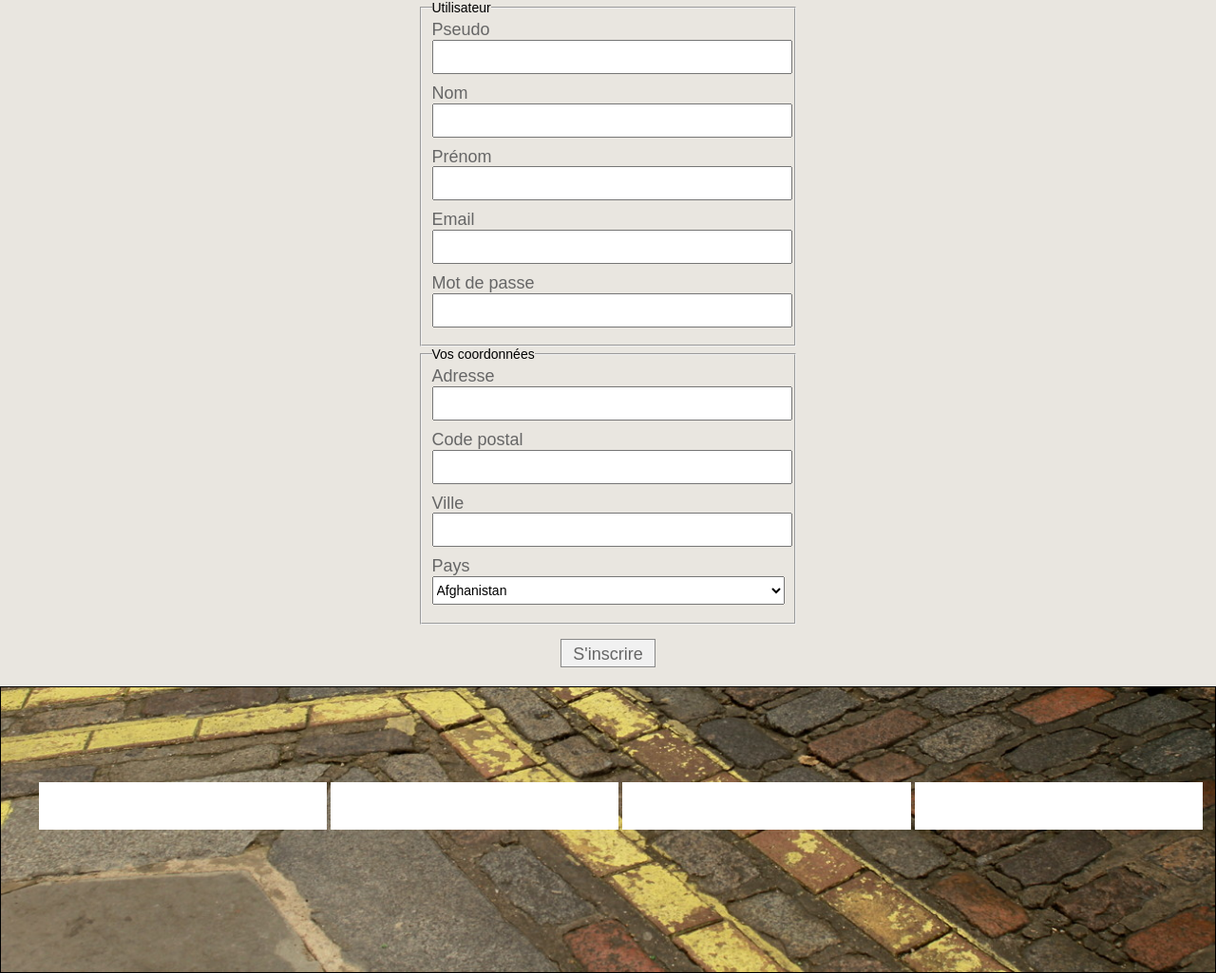
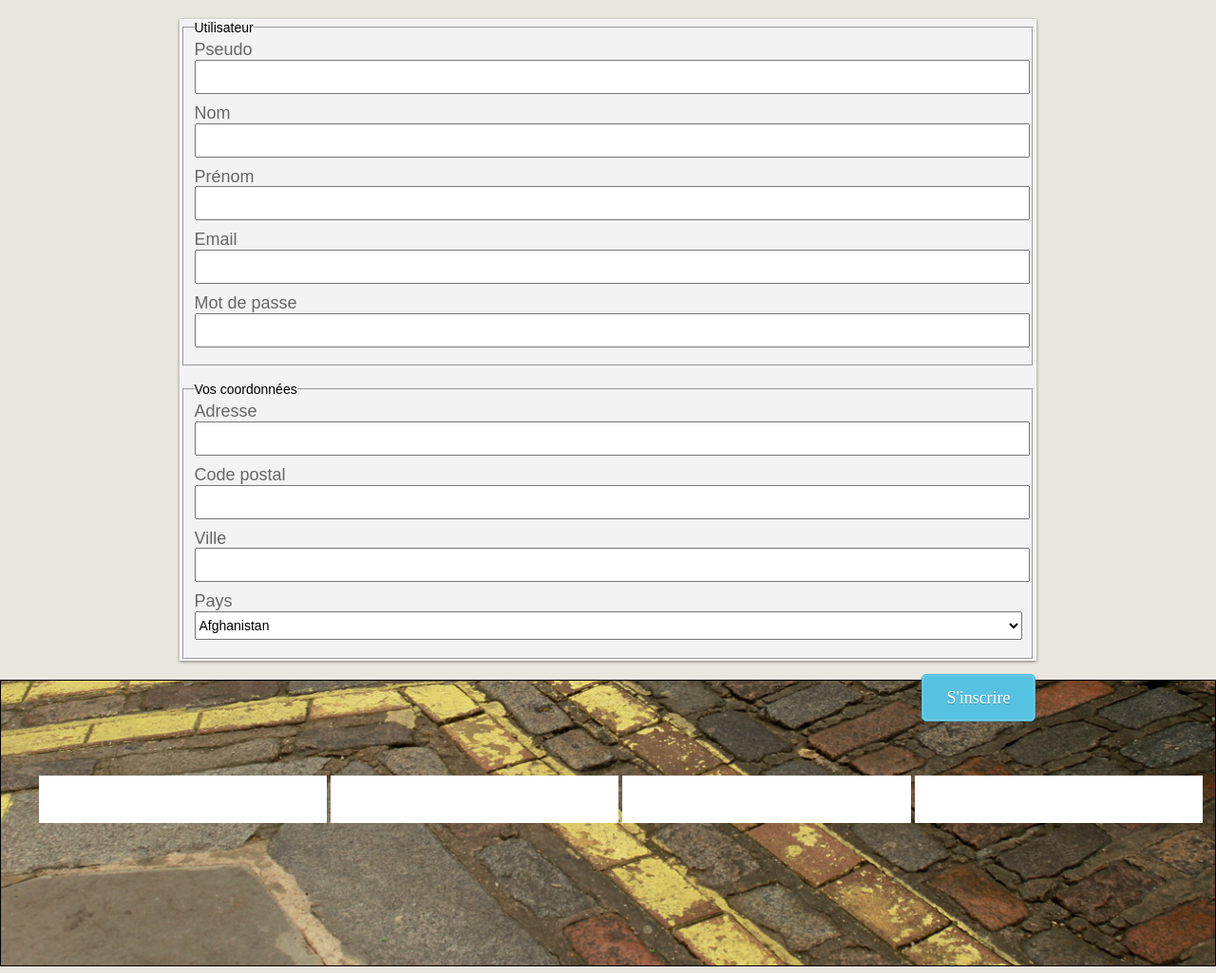
Before and after one commit to MiguelAdige/FreeBed, a PHP site: page /index.php?p=inscription in a window 1280 px wide. Shown: the part 208-1233 px from the top of the page at 95% size. Run offline with PHP 8.4, Linux system fonts and the light colour scheme; some libraries are stand-ins or nearby versions.

Commit message:
modification le style du page inscription
+ ajout compteur de visite

```diff
--- a/css/base.css
+++ b/css/base.css
@@ -29,10 +29,20 @@
 	transition: color .5s;
 }
 /* Style page inscription */
-.inscription, .edit-profil{
-	width: 400px;
-	margin: 0 auto;
+.inscription, .edit-profil {
+	width: 900px;
+	margin: 20px auto;
+	position: relative;
+
+	background: #f3f3f3;
+	border: 1px solid #fff;
+	border-radius: 0px;
+
+	box-shadow: 0 1px 3px rgba(0,0,0,0.5);
+	-moz-box-shadow: 0 1px 3px rgba(0,0,0,0.5);
+	-webkit-box-shadow: 0 1px 3px rgba(0,0,0,0.5);
 }
+
 .inscription form label, .edit-profil form label{
 	font-size: 18px;
 }
@@ -42,8 +52,8 @@
 	margin: 0 0 10px 0;
 }
 .inscription form button[type="submit"], .edit-profil form button[type="submit"]{
-	height: 30px;
-	width: 100px;
+	height: 50px;
+	width: 120px;
 	font-size: 18px;
 	padding: 5px;
 	margin-top: 15px;
@@ -63,15 +73,44 @@
 	color: white;
 	border-radius: 3px;
 }
-.button{
-	border-radius: 3px;
-	background: #008cba;
-	padding: 10px 15px;
-	color: white;
+.inscription .block{
+	float:right;
+	padding: 11px 25px;
+
+	font-family: 'Bree Serif', serif;
+	font-weight: 300;
+	font-size: 18px;
+	color: #fff;
+	text-shadow: 0px 1px 0 rgba(0,0,0,0.25);
+
+	background: #56c2e1;
+	border: 1px solid #46b3d3;
+	border-radius: 5px;
+	cursor: pointer;
+
+	box-shadow: inset 0 0 2px rgba(256,256,256,0.75);
+	-moz-box-shadow: inset 0 0 2px rgba(256,256,256,0.75);
+	-webkit-box-shadow: inset 0 0 2px rgba(256,256,256,0.75);
+
 }
-.button:hover{
-	background: #007295;
-	transition:background .5s ease-out;
+.inscription .block:hover{
+	background: #3f9db8;
+	border: 1px solid rgba(256,256,256,0.75);
+
+	box-shadow: inset 0 1px 3px rgba(0,0,0,0.5);
+	-moz-box-shadow: inset 0 1px 3px rgba(0,0,0,0.5);
+	-webkit-box-shadow: inset 0 1px 3px rgba(0,0,0,0.5);
+}
+
+.inscription .block:focus{
+	position: relative;
+	bottom: -1px;
+
+	background: #56c2e1;
+
+	box-shadow: inset 0 1px 6px rgba(256,256,256,0.75);
+	-moz-box-shadow: inset 0 1px 6px rgba(256,256,256,0.75);
+	-webkit-box-shadow: inset 0 1px 6px rgba(256,256,256,0.75);
 }
 
 /* style page de connexion */
@@ -89,7 +128,7 @@
 
 	background: #f3f3f3;
 	border: 1px solid #fff;
-	border-radius: 5px;
+	border-radius: 0px;
 
 	box-shadow: 0 1px 3px rgba(0,0,0,0.5);
 	-moz-box-shadow: 0 1px 3px rgba(0,0,0,0.5);
@@ -184,12 +223,12 @@
 }
 
 .user-icon {
-	top:153px; /* Positioning fix for slide-in, got lazy to think up of simpler method. */
+	top:170px; /* Positioning fix for slide-in, got lazy to think up of simpler method. */
 	background: rgba(65,72,72,0.75) url(http://www.demo.amitjakhu.com/login-form/images/user-icon.png) no-repeat center;
 }
 
 .pass-icon {
-	top:201px;
+	top:229px;
 	background: rgba(65,72,72,0.75) url(http://www.demo.amitjakhu.com/login-form/images/pass-icon.png) no-repeat center;
 }
 
@@ -262,3 +301,131 @@
 	-moz-box-shadow: inset 0 1px 6px rgba(256,256,256,0.75);
 	-webkit-box-shadow: inset 0 1px 6px rgba(256,256,256,0.75);
 }
+
+/* style partie liens vers les villes */
+.portfolio-grid {
+	list-style: none;
+	padding: 0;
+	margin: 0 auto;
+	text-align: center;
+	width: 100%;
+}
+
+.portfolio-grid li {
+	display: inline-block;
+	margin: 5px 5px 5px 5px;
+	vertical-align: top;
+    width:212px;
+}
+
+.portfolio-grid li > a,
+.portfolio-grid li > a img {
+    width: 100%;
+	border: none;
+	outline: none;
+	display: inline-block;
+	position: relative;
+    transition: all 0.3s ease-in-out;
+    -moz-transition: all 0.3s ease-in-out;
+    -webkit-transition: all 0.3s ease-in-out;
+    -o-transition: all 0.3s ease-in-out;
+}
+
+.portfolio-grid li > a img:hover {
+    border-radius: 50%;
+    z-index: 9999;
+}
+
+
+/******************************************
+ Animate.CSS By Dan Eden
+******************************************/
+
+.animated{-webkit-animation-duration:1s;-moz-animation-duration:1s;-o-animation-duration:1s;animation-duration:1s;-webkit-animation-fill-mode:both;-moz-animation-fill-mode:both;-o-animation-fill-mode:both;animation-fill-mode:both;}
+@-webkit-keyframes flipInX {
+    0% {
+        -webkit-transform: perspective(400px) rotateX(90deg);
+        opacity: 0;
+    }
+
+    40% {
+        -webkit-transform: perspective(400px) rotateX(-10deg);
+    }
+
+    70% {
+        -webkit-transform: perspective(400px) rotateX(10deg);
+    }
+
+    100% {
+        -webkit-transform: perspective(400px) rotateX(0deg);
+        opacity: 1;
+    }
+}
+@-moz-keyframes flipInX {
+    0% {
+        -moz-transform: perspective(400px) rotateX(90deg);
+        opacity: 0;
+    }
+
+    40% {
+        -moz-transform: perspective(400px) rotateX(-10deg);
+    }
+
+    70% {
+        -moz-transform: perspective(400px) rotateX(10deg);
+    }
+
+    100% {
+        -moz-transform: perspective(400px) rotateX(0deg);
+        opacity: 1;
+    }
+}
+@-o-keyframes flipInX {
+    0% {
+        -o-transform: perspective(400px) rotateX(90deg);
+        opacity: 0;
+    }
+
+    40% {
+        -o-transform: perspective(400px) rotateX(-10deg);
+    }
+
+    70% {
+        -o-transform: perspective(400px) rotateX(10deg);
+    }
+
+    100% {
+        -o-transform: perspective(400px) rotateX(0deg);
+        opacity: 1;
+    }
+}
+@keyframes flipInX {
+    0% {
+        transform: perspective(400px) rotateX(90deg);
+        opacity: 0;
+    }
+
+    40% {
+        transform: perspective(400px) rotateX(-10deg);
+    }
+
+    70% {
+        transform: perspective(400px) rotateX(10deg);
+    }
+
+    100% {
+        transform: perspective(400px) rotateX(0deg);
+        opacity: 1;
+    }
+}
+
+.flipInX {
+	-webkit-backface-visibility: visible !important;
+	-webkit-animation-name: flipInX;
+	-moz-backface-visibility: visible !important;
+	-moz-animation-name: flipInX;
+	-o-backface-visibility: visible !important;
+	-o-animation-name: flipInX;
+	backface-visibility: visible !important;
+	animation-name: flipInX;
+}
--- a/include/inscription.php
+++ b/include/inscription.php
@@ -82,7 +82,7 @@
 		<label for="password">Mot de passe</label>
 		<input type="password" name="password" id="password" required>
 		</fieldset>
-
+		<br/>
 		<fieldset>
 			<legend>Vos coordonnées</legend>
 		<label for="adresse">Adresse</label>
```
Also changed, not shown: include/accueil.php (+49 -1 lines), include/fiche-bien.php (+8 -0 lines).
